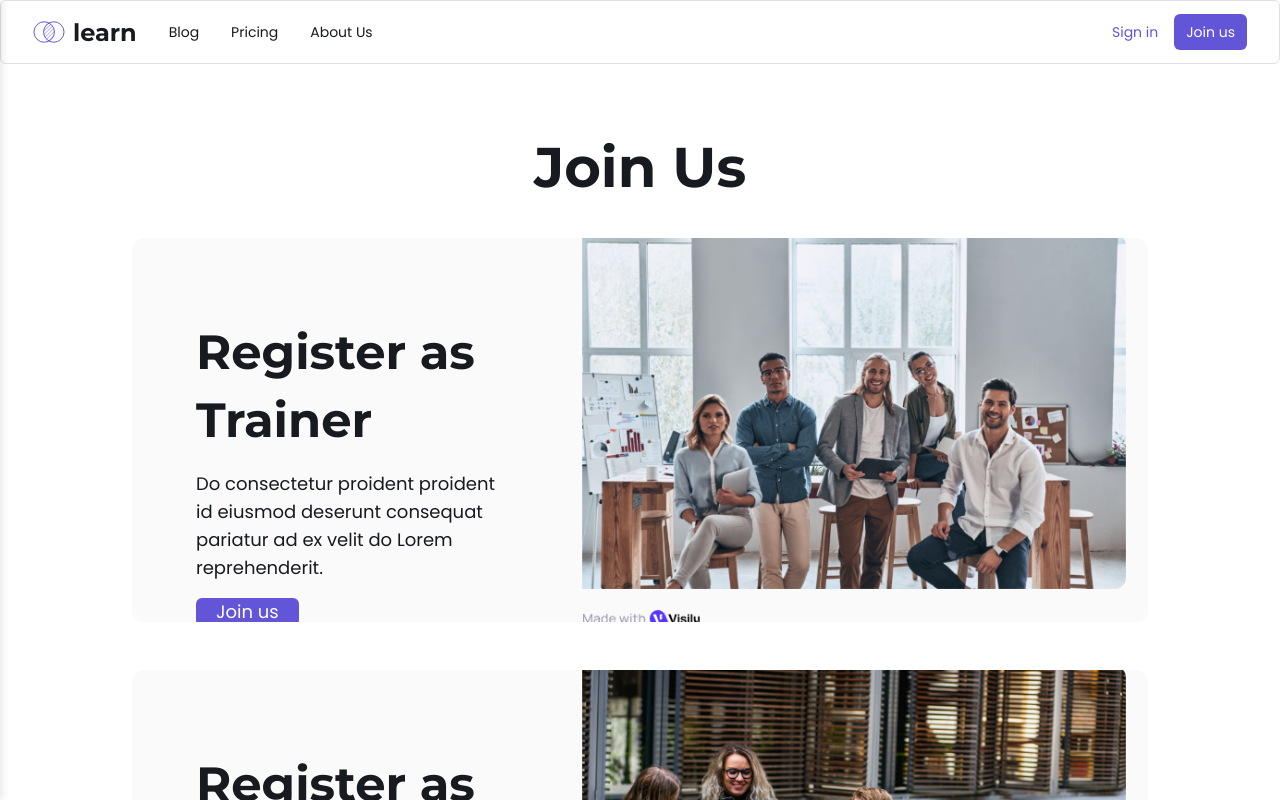
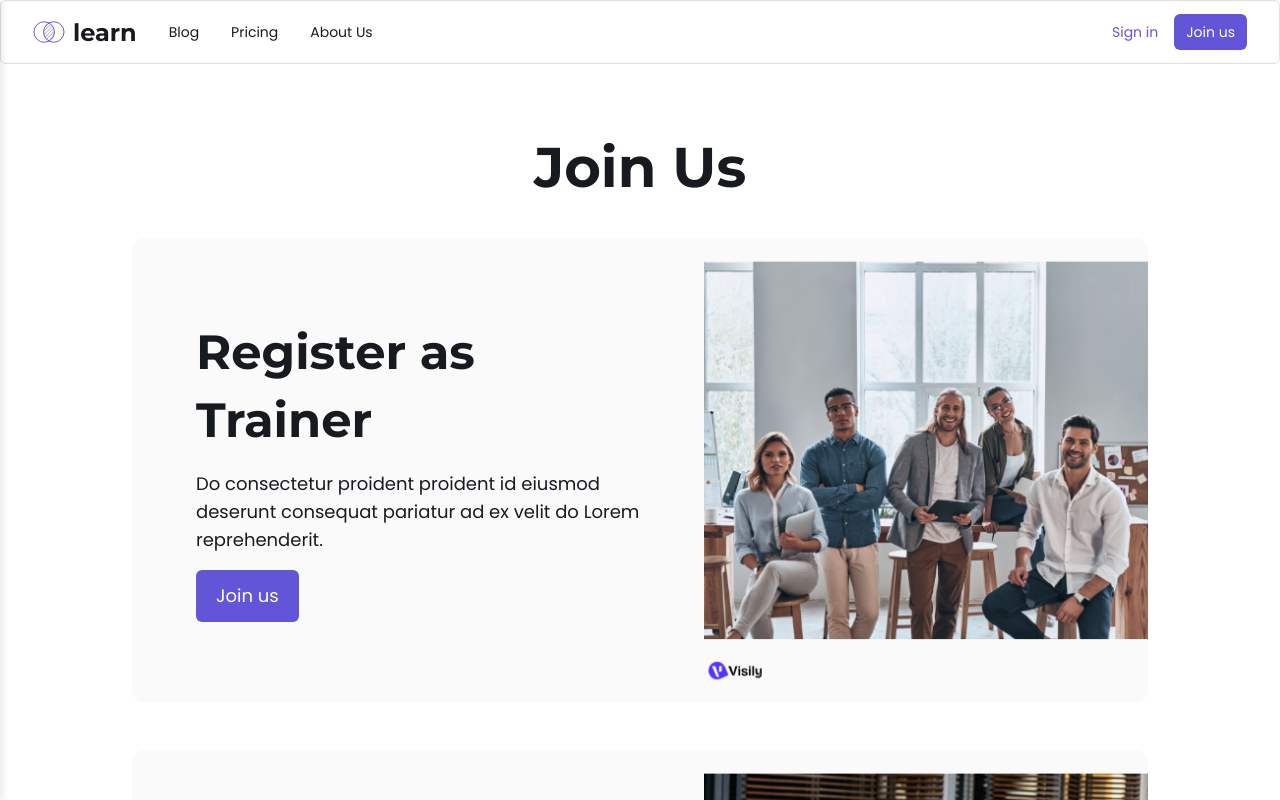
Before and after one commit to Jsalvar124/learn-app, a React (Vite) app: page / in a window 1280 px wide. Shown: the top 800 px of the page. Built offline with nearby package versions, Linux system fonts and the light colour scheme.

Commit message:
fix: cropped image in the bottom and button on mobile version.

```diff
--- a/src/pages/JoinUs/components/JoinUsBox/JoinUsBox.module.css
+++ b/src/pages/JoinUs/components/JoinUsBox/JoinUsBox.module.css
@@ -1,6 +1,6 @@
 .container {
   width: 100%;
-  height: 384px;
+  min-height: 384px;
   background: #FAFAFB;
   border-radius: 12px;
   display: flex;
@@ -13,6 +13,7 @@
   flex-direction: column;
   gap: 16px;
   flex: 1;
+  min-width: 0;
   align-items: flex-start;
 }
 
@@ -34,18 +35,32 @@
 }
 
 .image {
-  width: 588px;
-  height: 384px;
+  flex: 1;
+  min-width: 0;
+  align-self: stretch;
+  height: auto;
   object-fit: cover;
+  object-position: center top;
   border-radius: 0 12px 12px 0;
-  flex-shrink: 0;
+}
+
+@media (max-width: 900px) {
+  .content {
+    padding: 48px 32px;
+  }
+
+  .title {
+    font-size: 32px;
+    line-height: 42px;
+  }
+
+  .description {
+    font-size: 15px;
+    line-height: 22px;
+  }
 }
 
 @media (max-width: 600px) {
-  .container {
-    height: auto;
-  }
-
   .image {
     display: none;
   }
```
